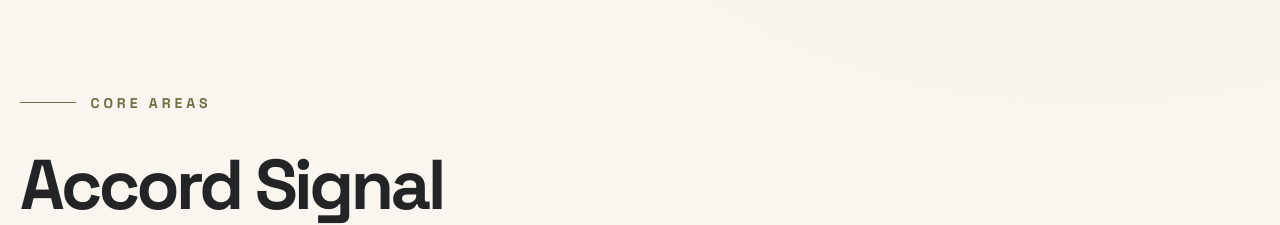
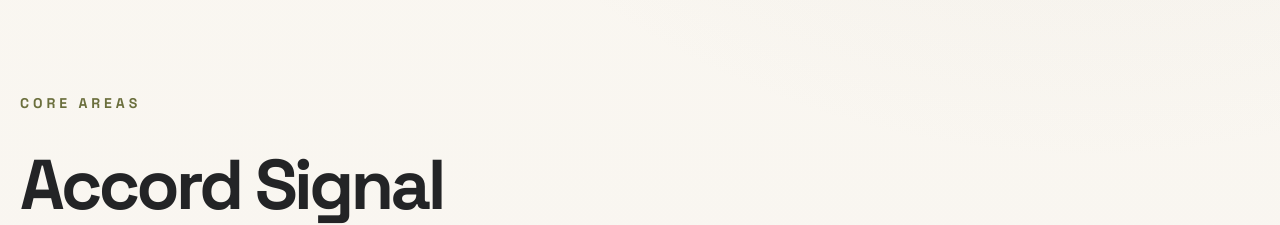
Before and after one commit to nentswunienterprises-oss/accord-signal, a website: page index.html in a window 1280 px wide. Shown: the part 1326-1551 px from the top of the page. Drawn offline with Linux system fonts and the light colour scheme.

Commit message:
Remove eyebrow lines site-wide

```diff
--- a/styles.css
+++ b/styles.css
@@ -355,9 +355,7 @@ button {
 }
 
 .eyebrow-line {
-  width: 3.5rem;
-  height: 1px;
-  background: currentColor;
+  display: none;
 }
 
 .hero-panel,
```
